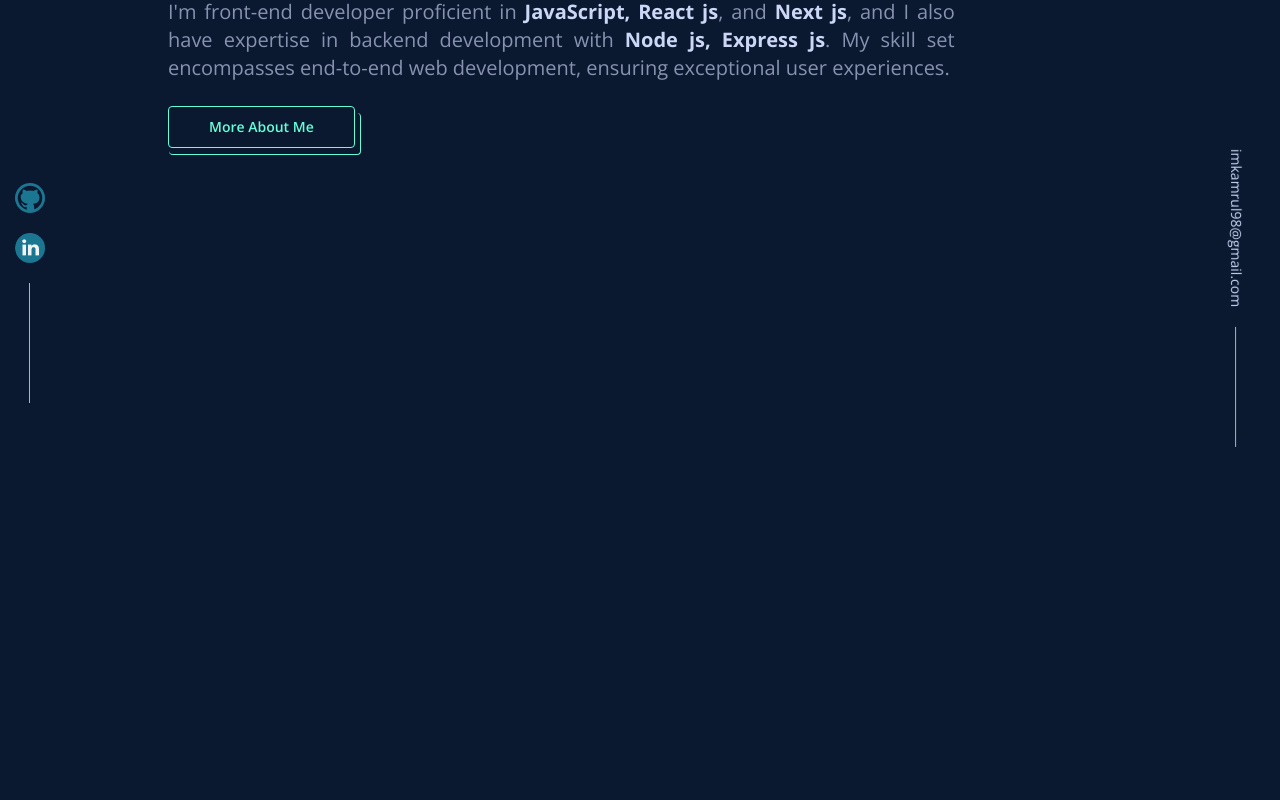
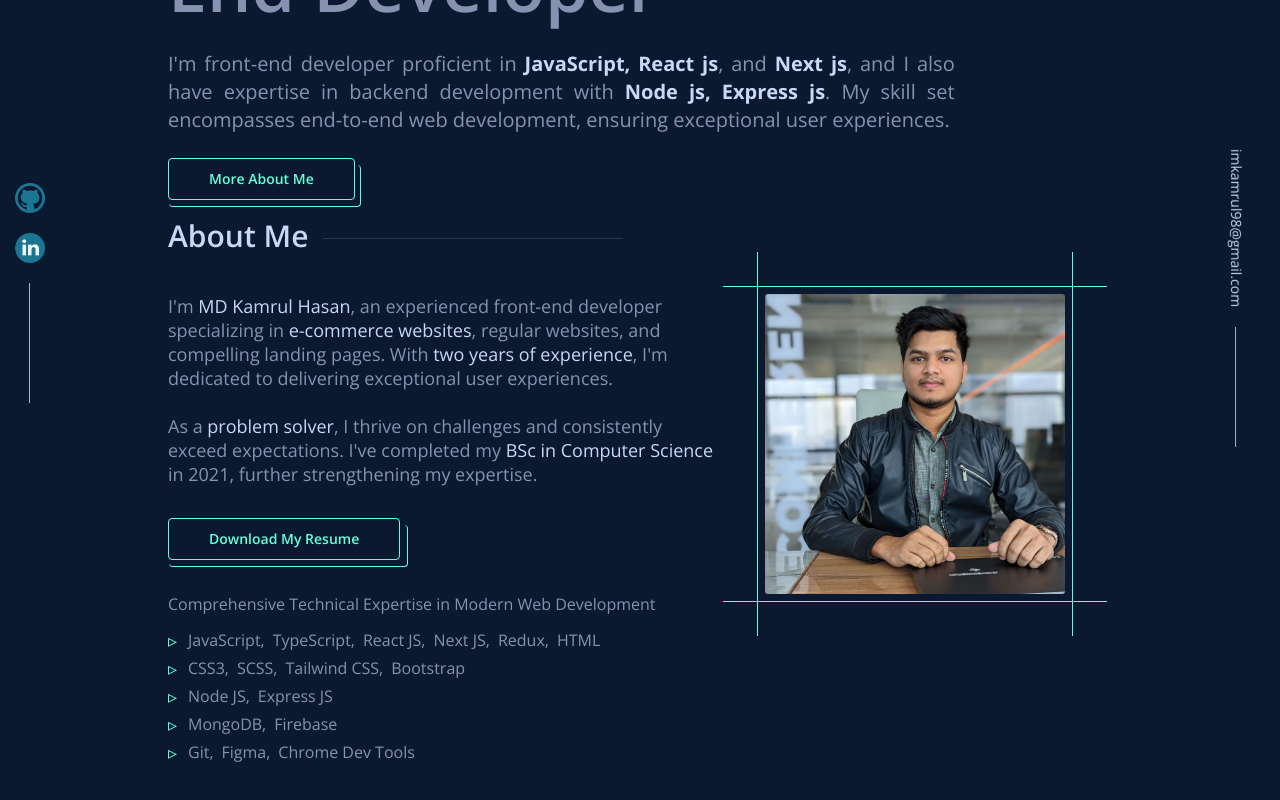
Before and after one commit to iamkamrul19/iamkamrul19.github.io, a Next.js app: page / in a window 1280 px wide. Shown: the part 402-1202 px from the top of the page. Before the commit the page ends 800 px from the top, so only its background shows below. Built offline with nearby package versions, Linux system fonts and the light colour scheme; a web font is replaced by a local one.

Commit message:
about us done

```diff
--- /dev/null
+++ b/src/components/Common/CommonLink.tsx
@@ -0,0 +1,27 @@
+import Link from "next/link";
+import React from "react";
+
+interface CommonLinkProps {
+  link: string;
+  name: string;
+  blank?: boolean;
+}
+const CommonLink: React.FC<CommonLinkProps> = ({
+  link,
+  name,
+  blank = false,
+}) => {
+  return (
+    <>
+      <Link
+        href={link}
+        target={blank ? "_blank" : "_self"}
+        className="block text-text-highlight border-[#64ffda] border-[1px] rounded py-[10px] px-10 text-sm font-semibold mt-5 relative before:absolute  before:w-[104%] before:h-[105%] before:left-0 before:-bottom-2 before:border-[#64ffda] before:border-b-[1px] before:rounded before:border-r-[1px] before:z-[-1]"
+      >
+        {name}
+      </Link>
+    </>
+  );
+};
+
+export default CommonLink;
--- a/src/components/HomePage/About.tsx
+++ b/src/components/HomePage/About.tsx
@@ -1,82 +1,82 @@
 import Image from "next/image";
-import Link from "next/link";
-import { Git, Linkedin } from "../SVGIcon";
+import CommonLink from "../Common/CommonLink";
+import { ResumeLink } from "../Link";
+import Title from "./Title";
 
 const About = () => {
+  const skills = [
+    {
+      name: [
+        "JavaScript",
+        "TypeScript",
+        "React JS",
+        "Next JS",
+        "Redux",
+        "HTML",
+      ],
+    },
+    { name: ["CSS3", "SCSS", "Tailwind CSS", "Bootstrap"] },
+    { name: ["Node JS", "Express JS"] },
+    { name: ["MongoDB", "Firebase"] },
+    { name: ["Git", "Figma", "Chrome Dev Tools"] },
+  ];
   return (
-    <div className="container md:mx-auto px-5 pt-10" id="about">
-      <div className="relative">
-        <h3 className="text-center text-[70px] lg:text-[120px] font-black text-[#6363633f] hidden md:block">
-          RESUME
-        </h3>
-        <h4 className="text-3xl  lg:text-[56px] font-bold text-center text-theme-text-title md:absolute top-9  lg:top-[70px] left-0 right-0">
-          ABOUT <span className="text-theme-text-highlight">ME</span>{" "}
-        </h4>
-      </div>
-      <div className="flex flex-col-reverse gap-y-8 lg:gap-y-0 md:flex-row lg:items-center lg:justify-center">
-        <div className="w-full md:w-1/2 ">
-          <h4 className="text-theme-text-sub-title text-xl font-semibold pt-5">
-            PERSONAL INFO
-          </h4>
-          <p className="text-theme-text-normal py-5">
-            As a front-end developer, I specialize in creating visually stunning
-            and user-friendly websites using HTML, CSS, and JavaScript. With a
-            strong background in design and a focus on delivering the best
-            possible user experience, I am dedicated to helping my clients
-            achieve their online goals. Whether you need a simple landing page
-            or a complex web application, I have the skills and experience to
-            bring your vision to life. <br /> <br />
-            In my current role at Next Ventures, I have had the opportunity to
-            work on a wide range of projects. I have a proven track record of
-            delivering high-quality work on time, and I am always looking for
-            new challenges and opportunities to grow as a developer.
+    <div className="container" id="about">
+      <Title title={"About Me"} />
+
+      <div className="flex  flex-wrap py-10">
+        <div className="w-7/12">
+          <p className="text-text-sub-title text-lg leading-6">
+            I&apos;m <span className="text-text-info">MD Kamrul Hasan</span>, an
+            experienced front-end developer specializing in{" "}
+            <span className="text-text-info">e-commerce websites</span>, regular
+            websites, and compelling landing pages. With{" "}
+            <span className="text-text-info">two years of experience</span>,
+            I&apos;m dedicated to delivering exceptional user experiences.{" "}
+            <br /> <br /> As a{" "}
+            <span className="text-text-info">problem solver</span>, I thrive on
+            challenges and consistently exceed expectations. I&apos;ve completed
+            my <span className="text-text-info">BSc in Computer Science</span>{" "}
+            in 2021, further strengthening my expertise.
           </p>
-          <div className=" flex gap-x-5 my-2 items-center ">
-            <Link
-              href="https://github.com/kamrul-hasan01/"
-              target="_blank"
-              rel="noopener noreferrer"
-              className="w-11 rounded-full relative group overflow-hidden hover:w-[130px] transition-all duration-300 hover:scale-[1.2]"
-            >
-              <Git />
-
-              <span className="text-theme-text-highlight absolute top-[50%] translate-y-[-50%] opacity-0 left-0 transition-all duration-300 group-hover:left-12 group-hover:opacity-100">
-                Github
-              </span>
-            </Link>
-            <Link
-              href="https://www.linkedin.com/in/kamrul-hasan01/"
-              target="_blank"
-              rel="noopener noreferrer"
-              className="w-11 rounded-full relative group overflow-hidden hover:w-[130px] transition-all duration-300 hover:scale-[1.2]"
-            >
-              <Linkedin />
-
-              <span className="text-theme-text-highlight absolute top-[50%] translate-y-[-50%] opacity-0 left-0 transition-all duration-300 group-hover:left-12 group-hover:opacity-100">
-                Linkedin
-              </span>
-            </Link>
+          <div className="flex justify-start my-3">
+            <CommonLink
+              link={ResumeLink}
+              name={`Download My Resume`}
+              blank={true}
+            />
           </div>
 
-          <div className="flex   gap-x-5">
-            <Link
-              href="https://drive.google.com/file/d/1Am_prNFpqaxvE8WfyRpG1R0fq_jNx1ZX/view?usp=sharing"
-              target="_blank"
-              download
-              className="text-theme-text-highlight   mt-6 border  w-6/12 md:w-8/12 lg:w-5/12 py-3 rounded-full border-[#64ffda] text-sm lg:text-lg active:scale-[0.95] transition ease-in-out button-animation text-center"
-            >
-              Download Resume
-            </Link>
+          <div className="mt-8">
+            <p className="text-text-sub-title">
+              Comprehensive Technical Expertise in Modern Web Development
+            </p>
 
-            <Link
-              href="/#contact"
-              className="text-theme-text-highlight   mt-6 border  w-6/12 md:w-5/12 lg:w-5/12 py-3 rounded-full border-[#64ffda]  text-sm lg:text-lg active:scale-[0.95] transition ease-in-out button-animation text-center"
-            >
-              Contact
-            </Link>
+            <ul className="flex flex-col pt-3 gap-y-1">
+              {skills.map((skill, index) => {
+                return (
+                  <li
+                    className=" flex gap-x-2 pl-5 relative before:absolute before:content-['▹'] before:left-0 before:top-[-2px] before:text-[#64ffda] before:text-lg"
+                    key={index}
+                  >
+                    {skill.name.map((name, index) => {
+                      return (
+                        <p
+                          key={index}
+                          className="text-text-sub-title text-base "
+                        >
+                          {name}
+                          {index !== skill.name.length - 1 && ", "}
+                        </p>
+                      );
+                    })}
+                  </li>
+                );
+              })}
+            </ul>
           </div>
         </div>
-        <div className="w-full md:w-1/2 pt-20 md:pt-40  lg:pt-10 mx-auto">
+        <div className="w-5/12">
           <div className="w-[180px] h-[180px] lg:w-[300px] lg:h-[300px]  rounded mx-auto relative  z-[9999px]">
             <Image
               height={300}
@@ -91,15 +91,6 @@ const About = () => {
 
             <div className="w-[200px] h-[200px] lg:w-[350px] lg:h-[350px]   border-b border-l border-[#64ffda] absolute     -bottom-2 -left-2  "></div>
             <div className="w-[200px] h-[200px] lg:w-[350px] lg:h-[350px]   border-b border-r border-[#64ffda] absolute     -bottom-2 -right-2  "></div>
-            {/* <div className="absolute -top-[89px] -left-[86px] rotate">
-                  <Image
-                    src="/img_bg.svg"
-                    height={500}
-                    width={500}
-                    alt="image"
-                    layout="fixed"
-                  />
-                </div> */}
           </div>
         </div>
       </div>
--- a/src/components/HomePage/Hero.tsx
+++ b/src/components/HomePage/Hero.tsx
@@ -1,4 +1,4 @@
-import Link from "next/link";
+import CommonLink from "../Common/CommonLink";
 
 const Hero = () => {
   return (
@@ -9,7 +9,7 @@ const Hero = () => {
           MD Kamrul Hasan
         </h1>
         <p className="text-text-sub-title font-semibold text-[30px] xl:text-[70px] leading-0">
-          I build things for the web.
+          Software Engineer | Front-End Developer
         </p>
         <p className="text-text-sub-title text-base xl:text-xl lg:w-10/12 text-justify pt-2">
           I&apos;m front-end developer proficient in{" "}
@@ -20,12 +20,7 @@ const Hero = () => {
           skill set encompasses end-to-end web development, ensuring exceptional
           user experiences.
         </p>
-        <Link
-          href={`/#about-me`}
-          className="block text-text-highlight border-[#64ffda] border-[1px] rounded py-[10px] px-10 text-sm font-semibold mt-5 relative before:absolute  before:w-[104%] before:h-[105%] before:left-0 before:-bottom-2 before:border-[#64ffda] before:border-b-[1px] before:rounded before:border-r-[1px] before:z-[-1]"
-        >
-          More About Me
-        </Link>
+        <CommonLink link={`/#about`} name={`More About Me`} />
       </div>
     </section>
   );
--- /dev/null
+++ b/src/components/HomePage/Title.tsx
@@ -0,0 +1,17 @@
+import React from "react";
+
+interface TitleProps {
+  title: string;
+}
+
+const Title: React.FC<TitleProps> = ({ title }) => {
+  return (
+    <div className="flex items-center">
+      <p className="text-text-info font-semibold text-3xl relative before:absolute before:w-[300px] before:h-[1px] before:bg-[#233554] before:top-[20px] before:left-[110%]">
+        {title}
+      </p>
+    </div>
+  );
+};
+
+export default Title;
--- a/src/components/Link/index.ts
+++ b/src/components/Link/index.ts
@@ -1,3 +1,6 @@
-export const GitLink = "https://github.com/imkamrul/"
-export const LinkEdinLink = "https://www.linkedin.com/in/imkamrul98/"
-export const EmailLink = "imkamrul98@gmail.com"
+export const GitLink = "https://github.com/imkamrul/";
+export const LinkEdinLink = "https://www.linkedin.com/in/imkamrul98/";
+export const EmailLink = "imkamrul98@gmail.com";
+export const PhoneLink = "+880 1950458002";
+export const ResumeLink =
+  "https://drive.google.com/file/d/1cWzJxcphR_J02O-cO2k4sD-Z4SLkkurb/view";
--- a/src/pages/index.tsx
+++ b/src/pages/index.tsx
@@ -1,9 +1,11 @@
+import About from "@/components/HomePage/About";
 import Hero from "@/components/HomePage/Hero";
 
 export default function Home() {
   return (
     <>
       <Hero />
+      <About />
     </>
   );
 }
```
